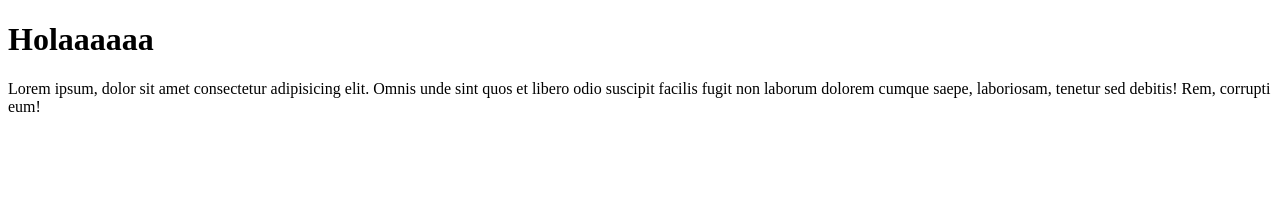
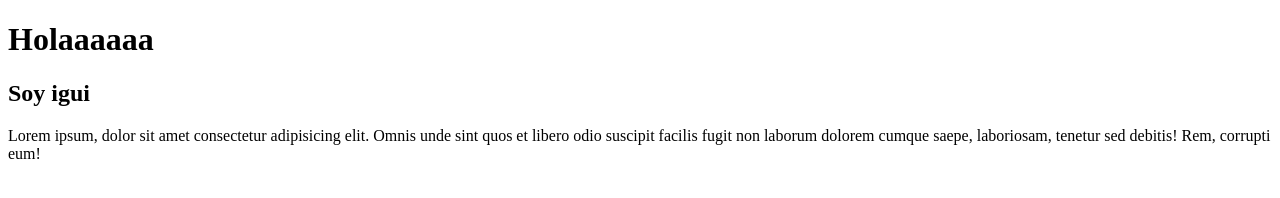
Before and after one commit to ignacioNieto95/Prueba2Github, a plain HTML site: page index.html in a window 1280 px wide. Drawn offline with Linux system fonts and the light colour scheme.

Commit message:
agregueh2

```diff
--- a/index.html
+++ b/index.html
@@ -8,6 +8,7 @@
 </head>
 <body>
     <h1>Holaaaaaa</h1>
+    <h2>Soy igui</h2>
     <p>Lorem ipsum, dolor sit amet consectetur adipisicing elit. Omnis unde sint quos et libero odio suscipit facilis fugit non laborum dolorem cumque saepe, laboriosam, tenetur sed debitis! Rem, corrupti eum!</p>
 </body>
 </html>
```
